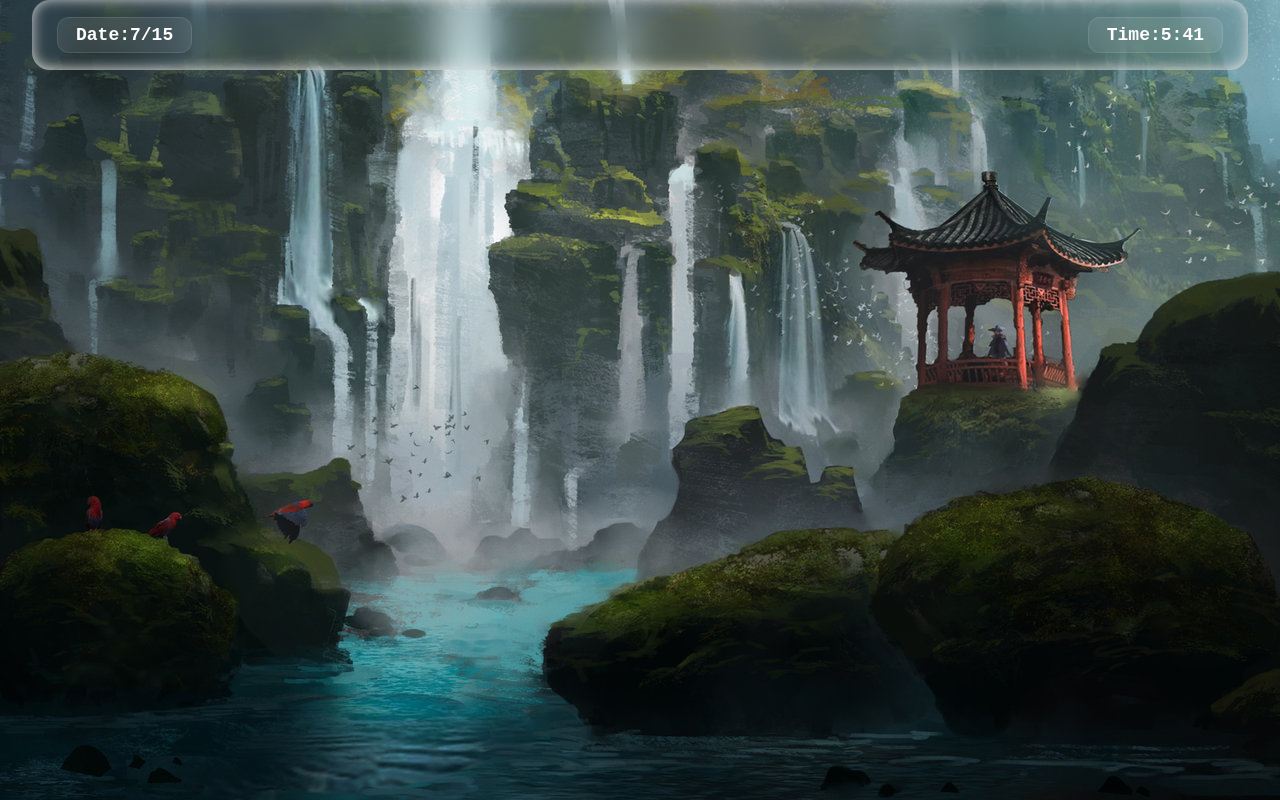
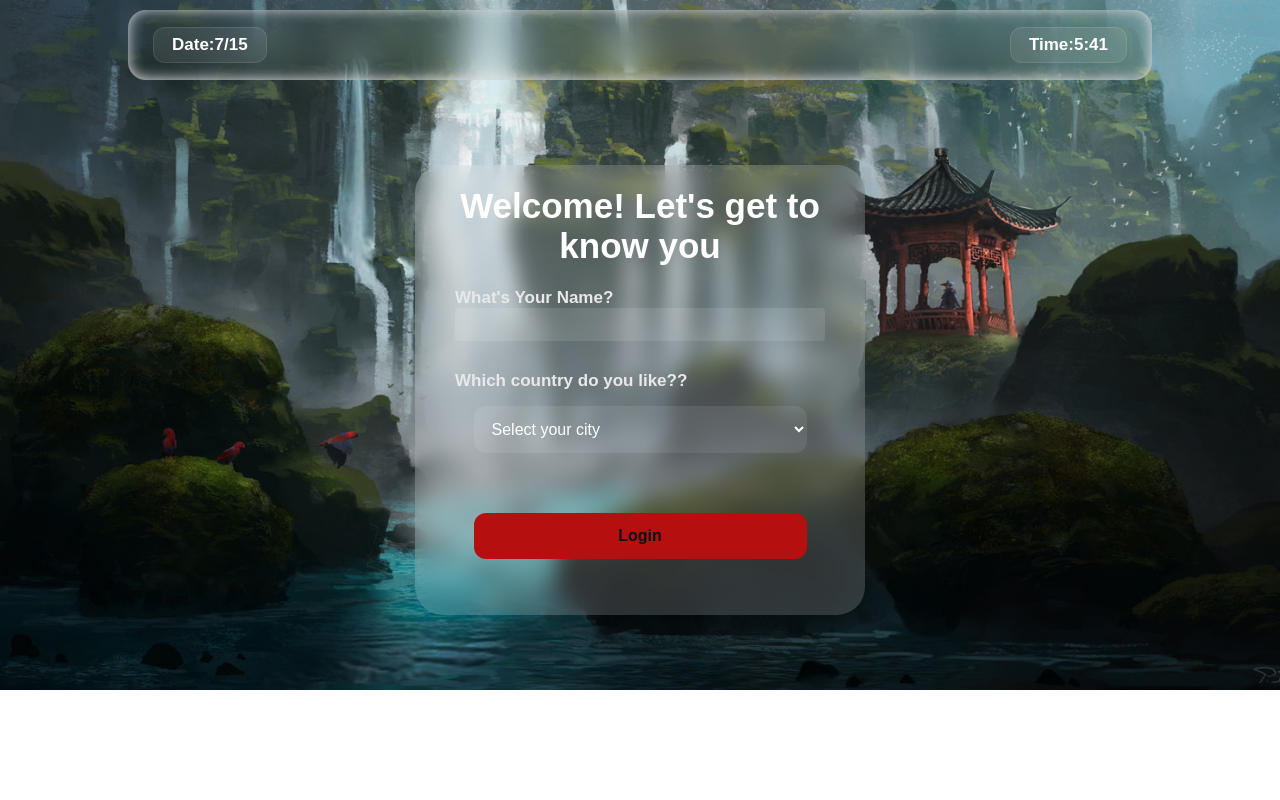
Before and after one commit to AREF-Esnaashari/Focus-Dashbord, a React (Vite) app: page / in a window 1280 px wide. Built offline with nearby package versions, Linux system fonts and the light colour scheme.

Commit message:
feat: add WelcomeForm with validation, city selector, and localStorage persistence

```diff
--- a/src/App.jsx
+++ b/src/App.jsx
@@ -1,17 +1,32 @@
+
+import { useState } from 'react';
+import { Countainer } from './countainer.jsx';
 import { DateItem } from './DateItem.jsx';
 import { Navigation } from './Navigation.jsx';
+import { SetupStep } from './SetupStep.jsx';
 import { TimeItem } from './TimeItem.jsx';
+import { WelcomeForm } from './WelcomeForm.jsx';
 
 // FetchCity: https://api.open-meteo.com/v1/forecast?latitude=${latitude}&longitude=${longitude}&current_weather=true&timezone=auto`
 //FetchIntoCity https://api.open-meteo.com/v1/forecast?latitude=${latitude}&longitude=${longitude}&current_weather=true&timezone=auto`;
 
 export default function FocusDashbord() {
+  // let [userName, setUserName] = useState('');
+  // let [yourCity, setYourCity] = useState('');
+  // function handleSaveUser() {
+
+  // }
   return (
     <div className="main">
       <Navigation>
         <DateItem />
         <TimeItem />
       </Navigation>
+      <Countainer>
+        <SetupStep>
+          <WelcomeForm />
+        </SetupStep>
+      </Countainer>
     </div>
   );
 }
--- /dev/null
+++ b/src/Countainer.jsx
@@ -0,0 +1,3 @@
+export function Countainer({ children }) {
+  return <div className="countainer">{children}</div>;
+}
--- /dev/null
+++ b/src/SetupStep.jsx
@@ -0,0 +1,10 @@
+export function SetupStep({ children }) {
+  return (
+    <div className="Setup">
+      <div>
+        <h1>Welcome! Let's get to know you</h1>
+      </div>
+      <div className="form">{children}</div>
+    </div>
+  );
+}
--- /dev/null
+++ b/src/WelcomeForm.jsx
@@ -0,0 +1,74 @@
+import { useState } from 'react';
+
+export function WelcomeForm() {
+  const [user, setUser] = useState(() => {
+    let storage = JSON.parse(localStorage.getItem('userVorodi'));
+    return storage || {};
+  });
+
+  function handleUser(e) {
+    setUser((prev) => ({ ...prev, [e.target.name]: e.target.value }));
+  }
+
+  function handleSaveUser() {
+    localStorage.setItem('userVorodi', JSON.stringify(user));
+    location.reload();
+  }
+
+  function handleLogOut() {
+    localStorage.clear();
+    location.reload();
+  }
+  let isValid = !user.name || !user.city || user.name.trim() === '';
+
+  let validUser = localStorage.getItem('userVorodi');
+
+  return (
+    <div className="WelcomeForm">
+      {validUser ? (
+        <>
+          <div className="formLogout">
+            <h1>Name: {user.name}</h1>
+            <h1>City: {user.city}</h1>
+            <button onClick={handleLogOut} className="LogoutBtn">
+              LogOut
+            </button>
+          </div>
+        </>
+      ) : (
+        <>
+          <div>
+            <label htmlFor="name">What's Your Name?</label>
+            <input type="text" name="name" id="name" onChange={(e) => handleUser(e)} />
+          </div>
+          <div>
+            <label htmlFor="city">Which country do you like??</label>
+            <select id="city" name="city" value={user.city || ''} onChange={(e) => handleUser(e)}>
+              <option value="" className="op" disabled>
+                Select your city
+              </option>
+              <option value="karaj" className="op">
+                karaj
+              </option>
+              <option value="tehran" className="op">
+                Tehran
+              </option>
+              <option value="kerman" className="op">
+                Kerman
+              </option>
+            </select>
+          </div>
+          <div>
+            <button
+              onClick={handleSaveUser}
+              className={isValid ? 'disBtn' : 'truBtn'}
+              disabled={isValid}
+            >
+              Login
+            </button>
+          </div>
+        </>
+      )}
+    </div>
+  );
+}
--- a/src/index.css
+++ b/src/index.css
@@ -4,31 +4,35 @@
     box-sizing: border-box;
 }
 
+@import url('https://fonts.googleapis.com/css2?family=Blinker:wght@100;200;300;400;600;700;800;900&display=swap');
 body {
-    font-family: 'SF Mono', monospace;
+    font-family: 'Blinker', sans-serif;
     height: 100vh;
-    overflow: hidden;
-    background-color: transparent;
+    overflow-x: hidden;
 }
 
 .main {
     width: 100%;
-    height: 100vh;
     backdrop-filter: blur(10px);
     -webkit-backdrop-filter: blur(18px);
     background-image: url(../public/image/island_of_a_thousand_waterfalls_by_threedeee-d9ox6px.jpg);
     background-repeat: no-repeat;
     background-size: cover;
     background-position: center;
+    background-color: black;
+    display: flex;
+    justify-content: center;
+    align-items: center;
+    flex-direction: column;
 }
 
 
 /* Navbar */
 
 .navbar {
-    width: 95%;
     height: 70px;
-    margin: 0px auto;
+    min-width: 80%;
+    margin: 10px auto;
     padding: 0 25px;
     display: flex;
     justify-content: space-between;
@@ -44,17 +48,202 @@ body {
 .countainerDate {
     padding: 7px 18px;
     color: white;
-    font-size: 18px;
-    font-weight: 600;
+    font-size: 17px;
+    font-weight: 540;
     border-radius: 12px;
     background: rgba(250, 250, 250, 0.08);
     backdrop-filter: blur(10px);
     transition: 0.3s ease;
     border: 1px solid rgba(255, 255, 255, 0.1);
     transform: translateY(0px);
+    font-weight: bold;
 }
 
 .countainerTime:hover,
 .countainerDate:hover {
     transform: translateY(-2px);
 }
+
+.countainer {
+    width: 100%;
+    height: 600px;
+    display: flex;
+    justify-content: center;
+    padding: 10px;
+    align-items: center;
+}
+
+.Setup {
+    display: flex;
+    width: 450px;
+    justify-content: space-evenly;
+    height: 450px;
+    align-items: center;
+    flex-direction: column;
+    padding: 20px;
+    border-radius: 28px;
+    backdrop-filter: blur(10px);
+    -webkit-backdrop-filter: blur(18px);
+    background-color: rgba(236, 236, 236, 0.185);
+}
+
+.Setup>div>h1 {
+    font-size: 35px;
+    color: white;
+    text-align: center;
+}
+
+.WelcomeForm {
+    padding: 10px;
+    width: 100%;
+    display: flex;
+    flex-direction: column;
+    gap: 10px;
+    justify-content: center;
+    align-items: center;
+}
+
+.form {
+    width: 100%;
+}
+
+.WelcomeForm>div {
+    display: flex;
+    width: 100%;
+    padding: 10px;
+    flex-direction: column;
+}
+
+.WelcomeForm>div>label {
+    font-size: 17px;
+    color: #e9e9e9;
+    font-weight: bold;
+}
+
+.WelcomeForm>div>input {
+    padding: 9px 7px;
+    transform: blur(10px);
+    background-color: rgba(255, 255, 255, 0.1);
+    border-radius: 4px;
+    border: none;
+    transition: 0.3s ease;
+    outline: none;
+    color: #ffffff;
+    letter-spacing: 1.3px;
+}
+
+.WelcomeForm>div>input::placeholder {
+    color: rgba(247, 247, 247, 0.404);
+}
+
+.WelcomeForm>div>input:hover {
+    background-color: rgba(255, 255, 255, 0.15);
+    scale: 1.01;
+}
+
+.truBtn {
+    width: 90%;
+    padding: 14px;
+    margin: 15px auto;
+    border: none;
+    outline: none;
+    border-radius: 12px;
+    background: #ffffff;
+    color: #0d1117;
+    font-family: 'Blinker', sans-serif;
+    font-weight: 700;
+    font-size: 16px;
+    cursor: pointer;
+    transition: all 0.3s ease;
+}
+
+.truBtn:hover {
+    scale: 1.01;
+}
+
+.truBtn:active {
+    scale: 0.98;
+}
+
+.disBtn {
+    width: 90%;
+    padding: 14px;
+    margin: 15px auto;
+    border: none;
+    outline: none;
+    border-radius: 12px;
+    background: #b60f0f;
+    color: #0d1117;
+    font-family: 'Blinker', sans-serif;
+    font-weight: 700;
+    font-size: 16px;
+    cursor: none;
+    transition: all 0.3s ease;
+}
+
+.LogoutBtn {
+    width: 90%;
+    padding: 14px;
+    margin: 15px auto;
+    border: none;
+    outline: none;
+    border-radius: 12px;
+    background: #b60f0f;
+    color: #0d1117;
+    font-family: 'Blinker', sans-serif;
+    font-weight: 700;
+    font-size: 16px;
+    cursor: pointer;
+    transition: all 0.3s ease;
+}
+
+.WelcomeForm select {
+    width: 90%;
+    padding: 14px;
+    /* دقیقا هم‌اندازه با پدینگ اینپوت‌هایت */
+    margin: 15px auto;
+    /* فاصله یکسان با بقیه المان‌ها */
+    border: none;
+    outline: none;
+    border-radius: 12px;
+    /* گوشه‌های گرد دقیقا مثل دکمه و اینپوت‌ها */
+    /* استایل شیشه‌ای تیره هماهنگ با تم دارک */
+    background: rgba(255, 255, 255, 0.08);
+    color: #ffffff;
+    /* هماهنگی فونت */
+    font-family: 'Blinker', sans-serif;
+    font-size: 16px;
+    font-weight: 500;
+    cursor: pointer;
+    transition: all 0.3s ease;
+}
+
+
+/* تغییر رنگ پس‌زمینه گزینه‌ها موقع باز شدن منو برای خوانایی در تم دارک */
+
+.WelcomeForm select option {
+    background-color: #0d1117;
+    /* هماهنگ با رنگ پس‌زمینه اصلی بدنه */
+    color: #ffffff;
+}
+
+.formLogout {
+    padding: 10px;
+    display: flex;
+    justify-content: space-between;
+    align-items: center;
+    width: 100%;
+    height: 200px;
+}
+
+.formLogout>h1 {
+    color: white;
+    gap: 10px;
+}
+
+@media (width<=480px) {
+    .Setup {
+        width: 100%;
+        height: 400px;
+    }
+}
```
